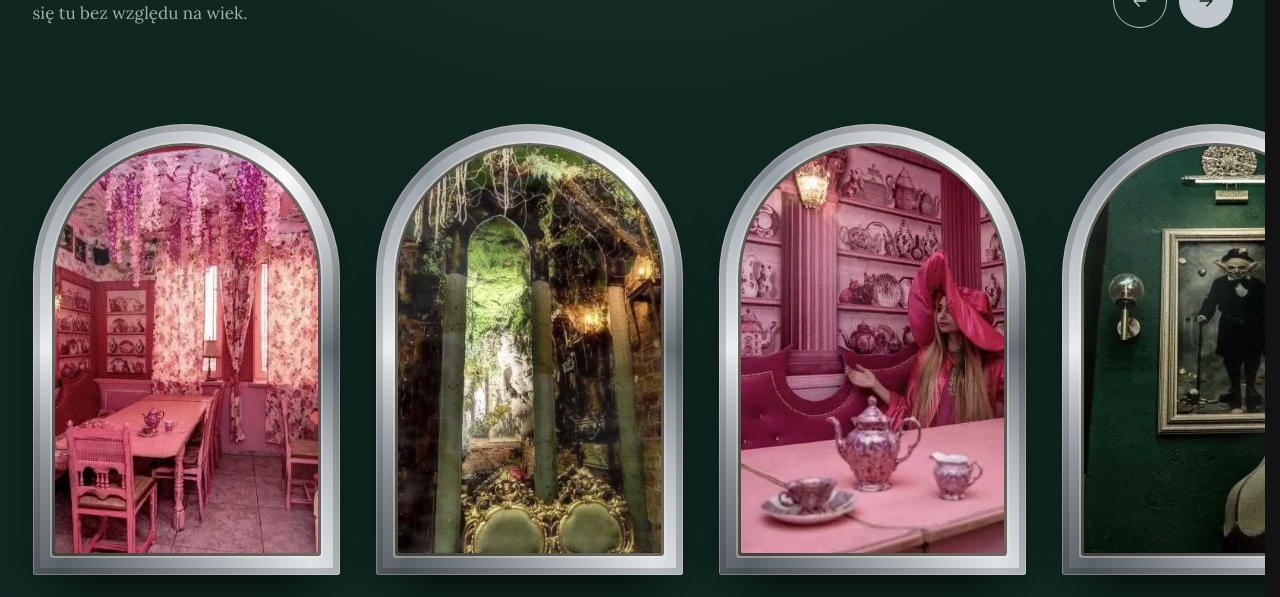
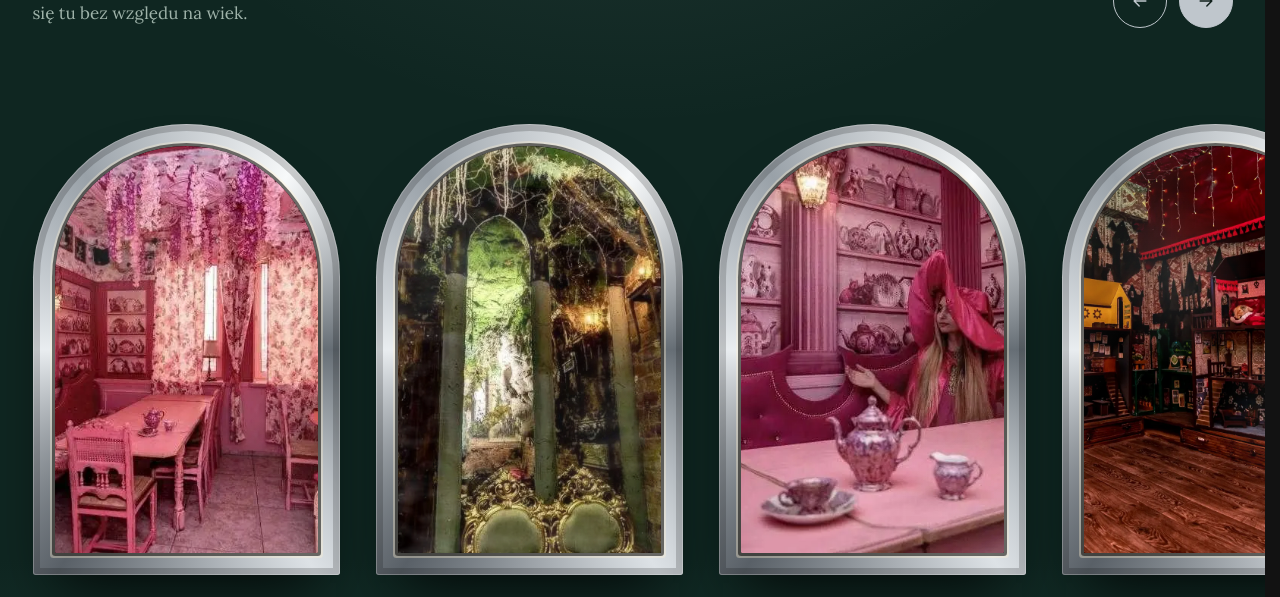
Before and after one commit to lukaszdzielo/alahamora, a Next.js app: page /gliwice/ in a window 1280 px wide. Shown: the part 1160-1757 px from the top of the page. Built offline with nearby package versions, Linux system fonts and the light colour scheme; no server answers.

Commit message:
Gliwice: „Kameralny klub dziecięcy” ze zdjęciem pokoju z domkami z galerii lokalu

```diff
--- a/src/data/cities.js
+++ b/src/data/cities.js
@@ -11,6 +11,7 @@ import gliwiceBall from '@/assets/img/gliwice-crystal-ball.webp';
 import gliwiceTeapot from '@/assets/img/gliwice-teapot.webp';
 import gliwicePortraits from '@/assets/img/gliwice-portraits.webp';
 import gliwicePlates from '@/assets/img/gliwice-brass-plates.webp';
+import gliwiceKlub from '@/assets/img/gliwice-klub-dzieciecy.webp'; // galeria alahamora.pl (DSA_7731), kadr pionowy
 import gliwiceTelefon from '@/assets/img/gliwice-telefon.webp'; // zdjęcie z galerii alahamora.pl (DSA_7907), kadr pionowy
 
 import katowiceHero from '@/assets/img/katowice-hero.webp';
@@ -73,7 +74,7 @@ export const cities = {
         { img: gliwicePinkRoom, title: 'Najbardziej różowy pokój', text: 'Pastelowe barwy, porcelana i kwiaty pod sufitem. Zachwyci każdego miłośnika różu.' },
         { img: gliwiceForest, title: '100 metrów niezwykłej atmosfery', text: 'Każdy detal tworzy zaczarowany klimat, od zielonych sklepień po złocone fotele.' },
         { img: gliwicePinkTea, title: 'Magiczne przebrania', text: 'Wybierz strój i poczuj się jak prawdziwy czarodziej w zaczarowanym świecie.' },
-        { img: gliwicePortraits, placeholder: true, title: 'Kameralny klub dziecięcy', text: 'Przestrzeń tylko dla najmłodszych czarodziejów, pełna zabawy i przygód.' },
+        { img: gliwiceKlub, title: 'Kameralny klub dziecięcy', text: 'Przestrzeń tylko dla najmłodszych czarodziejów, pełna zabawy i przygód.' },
         { img: gliwiceTelefon, title: 'Gry i książki', text: 'Regał z grami i książkami zadowoli niejednego czarodzieja. Tu nie da się nudzić.' },
         { img: gliwiceCamera, title: 'Miejsca do zdjęć', text: 'Każdy zakątek jest gotowy, by uwiecznić magiczne chwile.' },
         { img: gliwiceBall, title: 'Myślodsiewnia i papier marzeń', text: 'Zostaw to, o czym chcesz zapomnieć, i zasiej nowe marzenia.' },
```
Also changed, not shown: src/assets/img/gliwice-klub-dzieciecy.webp (added).
